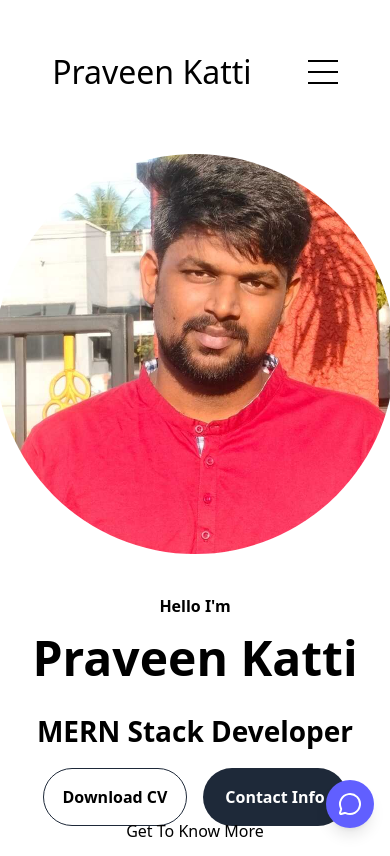
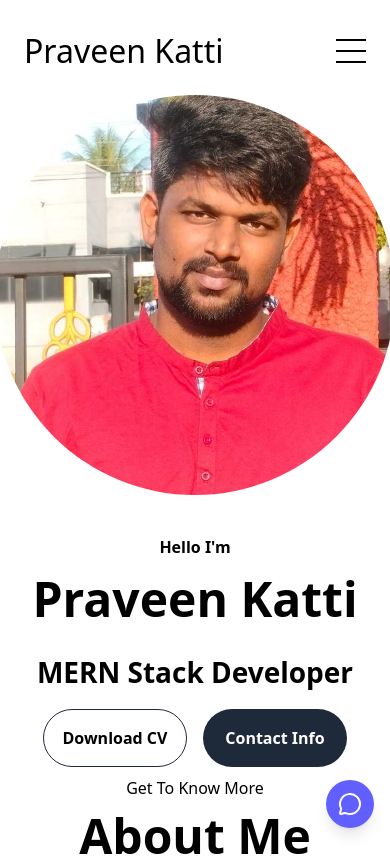
Before and after one commit to PraveenDKatti/my-work, a React (Vite) app: page / in a window 390 px wide. Shown: the top 856 px of the page. Built offline with nearby package versions, Linux system fonts and the light colour scheme.

Commit message:
removed top margin from hero section and reduced navbar height for small screens

```diff
--- a/src/components/Hero.jsx
+++ b/src/components/Hero.jsx
@@ -2,7 +2,7 @@ const Hero = () => {
   const openPdf = () => window.open('./assets/PraveenKatti.pdf');
 
   return (
-    <section id="profile" className="flex flex-col lg:flex-row justify-center items-center gap-10 h-[80vh] pt-[4vh] lg:mt-10">
+    <section id="profile" className="flex flex-col lg:flex-row justify-center items-center gap-10 h-[80vh]">
       <div className="h-[400px] w-[400px]">
         {/* Ensure you have the image in public/assets/ */}
         <img src="./assets/profile-pic.jpg" alt="Praveen profile" className="h-full w-full object-cover rounded-full" />
--- a/src/components/Navbar.jsx
+++ b/src/components/Navbar.jsx
@@ -33,7 +33,7 @@ const Navbar = () => {
       </nav>
 
       {/* Hamburger Nav */}
-      <nav className="flex lg:hidden justify-around items-center h-[17vh]">
+      <nav className="flex lg:hidden justify-between items-center h-[12vh]">
         <div className="text-[2rem] cursor-default">Praveen Katti</div>
         <div className="relative inline-block">
           <div
```
Also changed, not shown: 1 other file (tests, documents, lock files or other folders).
